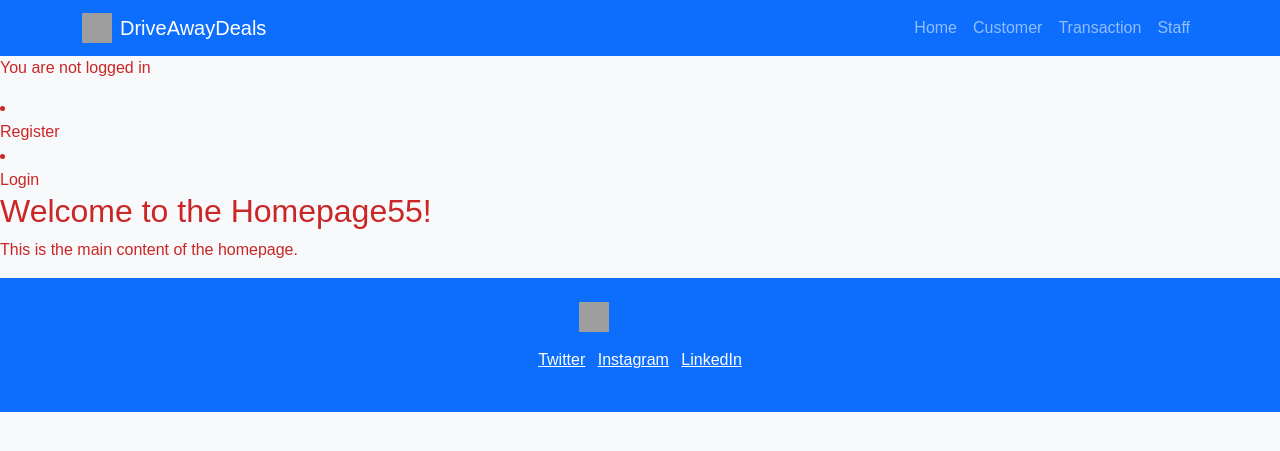
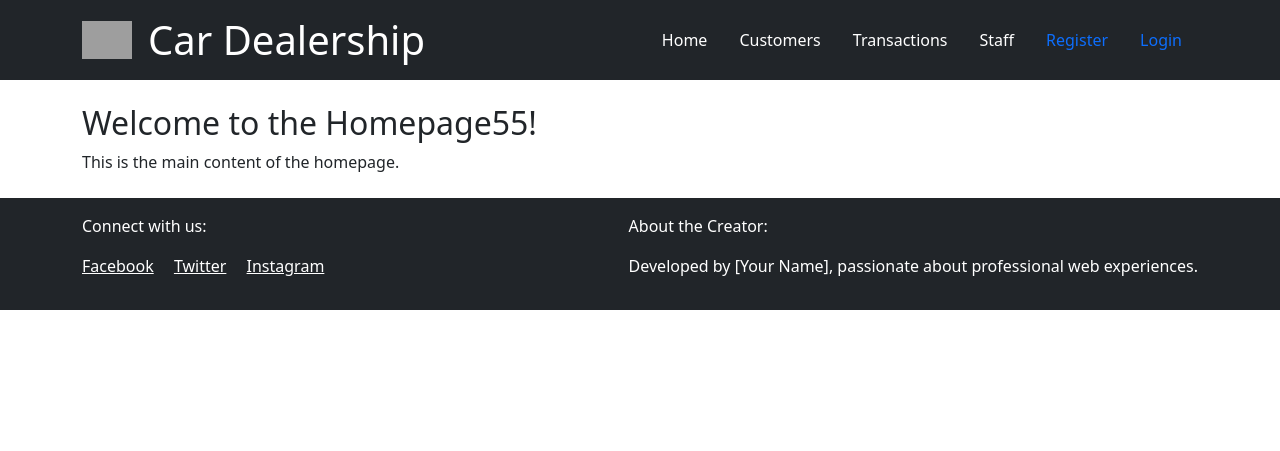
Before and after one commit to Terry-Martin/DriveAwayDeals, a Django app: page / in a window 1280 px wide. Shown: the top 451 px of the page. Run offline with Django 4.2, Linux system fonts and the light colour scheme; grey boxes are pictures that could not be loaded.

Commit message:
Set up login, logout and register authenication

```diff
--- a/static/css/style.css
+++ b/static/css/style.css
@@ -1,53 +1,23 @@
-/* General Styling */
 body {
     font-family: 'Arial', sans-serif;
-    background-color: #f8f9fa;
-    color: #cb2626;
+    background-color: #f4f4f9;
 }
 
-/* Header */
-header {
-    position: sticky;
-    top: 0;
-    z-index: 1000;
+/* Header Styles */
+header h1 {
+    font-size: 1.8rem;
+    font-weight: bold;
 }
 
-header .navbar-toggler {
-    border: none;
-}
-
-/* Footer */
-footer a:hover {
+header .nav-link:hover {
     color: #f39c12;
 }
 
 /* Table Styles */
 table {
-    width: 100%;
-    font-size: 0.875rem;
     border-collapse: collapse;
-}
-
-table thead {
-    background-color: #343a40;
-    color: #fff;
 }
 
 table tbody tr:hover {
     background-color: #f8f9fa;
 }
-
-@media (min-width: 576px) {
-    /* Adjust Navbar for Larger Screens */
-    header .nav {
-        flex-direction: row;
-    }
-
-    header .nav-item {
-        margin-right: 1rem;
-    }
-
-    table {
-        font-size: 1rem;
-    }
-}
--- a/templates/base.html
+++ b/templates/base.html
@@ -9,55 +12,30 @@
 <head>
     <meta charset="UTF-8">
     <meta name="viewport" content="width=device-width, initial-scale=1.0">
-    <title>Navbar and Footer</title>
-    <!-- Bootstrap CSS -->
+    <title>{% block title %}Car Dealership{% endblock %}</title>
     <link href="https://cdn.jsdelivr.net/npm/bootstrap@5.3.0/dist/css/bootstrap.min.css" rel="stylesheet">
-    <!-- Custom CSS -->
-    <link rel="stylesheet" href="{% static 'css/style.css' %}">
+    <link rel="stylesheet" href="{% static 'styles.css' %}">
 </head>
 
 <body>
-    <!-- Navbar -->
-    <nav class="navbar navbar-expand-lg bg-primary navbar-dark">
-        <div class="container">
-            <a class="navbar-brand d-flex align-items-center" href="#">
-                <img src="icon.png" alt="Logo" width="30" height="30" class="me-2">
-                DriveAwayDeals
-            </a>
-            <button class="navbar-toggler" type="button" data-bs-toggle="collapse" data-bs-target="#navbarNav"
-                aria-controls="navbarNav" aria-expanded="false" aria-label="Toggle navigation">
-                <span class="navbar-toggler-icon"></span>
-            </button>
-            <div class="collapse navbar-collapse" id="navbarNav">
-                <ul class="navbar-nav ms-auto">
+    <!-- Header -->
+    <header class="bg-dark text-white p-3">
+        <div class="container d-flex justify-content-between align-items-center">
+            <div class="d-flex align-items-center">
+                <img src="{% static 'logo.png' %}" alt="Logo" class="me-3" style="width: 50px;">
+                <h1 class="m-0">Car Dealership</h1>
+            </div>
+            <nav>
+                <ul class="nav">
+                    <li class="nav-item"><a href="{% url 'home' %}" class="nav-link text-white">Home</a></li>
+                    <li class="nav-item"><a href="{% url 'customer_list' %}" class="nav-link text-white">Customers</a>
+                    </li>
+                    <li class="nav-item"><a href="{% url 'transaction_list' %}"
+                            class="nav-link text-white">Transactions</a></li>
+                    <li class="nav-item"><a href="{% url 'staff_list' %}" class="nav-link text-white">Staff</a></li>
+
+                    {% if user.is_authenticated %}
                     <li class="nav-item">
-                        <a class="nav-link" href="{% url 'home' %}">Home</a>
-                    </li>
-                    <li class="nav-item">
-                        <a class="nav-link" href="{% url 'customer_list' %}">Customer</a>
-                    </li>
-                    <li class="nav-item">
-                        <a class="nav-link" href="{% url 'transaction_list' %}">Transaction</a>
-                    </li>
-                    <li class="nav-item">
-                        <a class="nav-link" href="{% url 'staff_list' %}">Staff</a>
-                    </li>
-                </ul>
-            </div>
-        </div>
-    </nav>
-
-    <div>
-        {% if user.is_authenticated %}
-        <p>You are logged in as {{ user }}</p>
-        {% else %}
-        <p>You are not logged in</p>
-        {% endif %}
-    </div>
-
-    <div>
-        {% if user.is_authenticated %}
-        <li>
                         <a class="nav-link {% if request.path == logout_url %}active{% endif %}" aria-current="page"
                             href="{% url 'account_logout' %}">Logout</a>
                     </li>
@@ -71,44 +49,33 @@
                             href="{% url 'account_login' %}">Login</a>
                     </li>
                     {% endif %}
+                </ul>
+            </nav>
         </div>
+    </header>
 
-    <main class="flex-shrink-0 main-bg">
-
+    <!-- Main Content -->
+    <main class="container my-4">
         {% block content %}
-        <!-- Content Goes here -->
-        {% endblock content %}
-
+        {% endblock %}
     </main>
 
     <!-- Footer -->
-    <footer class="bg-primary text-white py-4">
-        <div class="container text-center">
-            <a class="d-flex justify-content-center align-items-center mb-3" href="#">
-                <img src="icon.png" alt="Logo" width="30" height="30" class="me-2">
-                My Website
-            </a>
-            <ul class="list-inline">
-                <li class="list-inline-item">
-                    <a href="https://x.com/TerryMartin1981" class="text-white">
-                        <i class="bi bi-twitter"></i> Twitter
-                    </a>
-                </li>
-                <li class="list-inline-item">
-                    <a href="#" class="text-white">
-                        <i class="bi bi-instagram"></i> Instagram
-                    </a>
-                </li>
-                <li class="list-inline-item">
-                    <a href="https://www.linkedin.com/in/terry-martin-23081150/" class="text-white">
-                        <i class="bi bi-linkedin"></i> LinkedIn
-                    </a>
-                </li>
-            </ul>
+    <footer class="bg-dark text-white py-3">
+        <div class="container d-flex justify-content-between">
+            <div>
+                <p>Connect with us:</p>
+                <a href="#" class="text-white me-3"><i class="bi bi-facebook"></i> Facebook</a>
+                <a href="#" class="text-white me-3"><i class="bi bi-twitter"></i> Twitter</a>
+                <a href="#" class="text-white"><i class="bi bi-instagram"></i> Instagram</a>
+            </div>
+            <div>
+                <p>About the Creator:</p>
+                <p>Developed by [Your Name], passionate about professional web experiences.</p>
+            </div>
         </div>
     </footer>
 
-    <!-- Bootstrap Bundle with Popper -->
     <script src="https://cdn.jsdelivr.net/npm/bootstrap@5.3.0/dist/js/bootstrap.bundle.min.js"></script>
 </body>
 
```
Also changed, not shown: other parts of templates/base.html (+3 -0 lines). Lines whose indentation alone changed are shown as unchanged.
